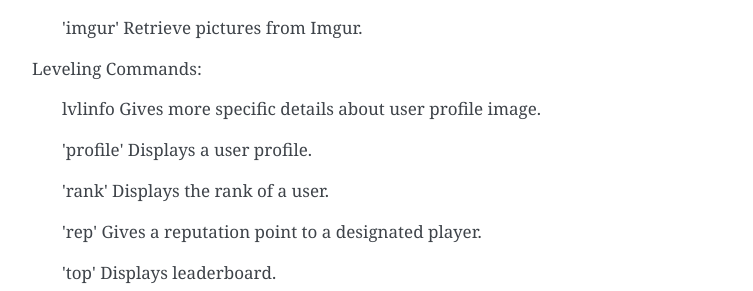
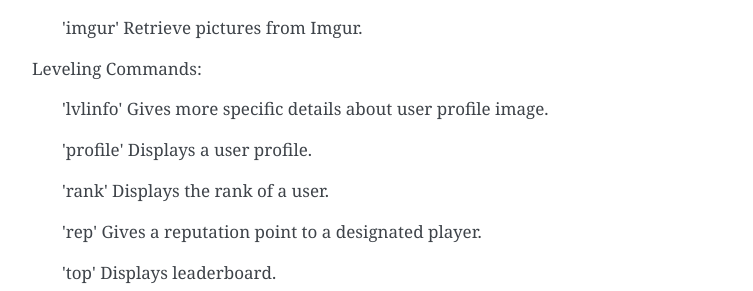
Before and after one commit to TheBozzz34/readthedocs, a Sphinx documentation site: the page built from source/commands.rst, in a window 1280 px wide and 900 px high, scrolled down 2808 px. Shown: the part 326-617 px from the top of the window, without its empty margins (388-1141 px from the left). Built offline with Sphinx 7.4.7, drawn with Linux system fonts in a browser that asks for light colours.

Commit message:
Fix Some Formatting

```diff
--- a/source/commands.rst
+++ b/source/commands.rst
@@ -116,7 +116,6 @@
 
     'leaderboard' Print the leaderboard.
 
-
     'payday' Get some free currency.
 
     'payouts' Show the payouts for the slot machine.
@@ -165,7 +164,7 @@
 Leveling Commands:
 
 
-    lvlinfo Gives more specific details about user profile image.
+    'lvlinfo' Gives more specific details about user profile image.
 
     'profile' Displays a user profile.
 
```
Also changed, not shown: 4 other files.
